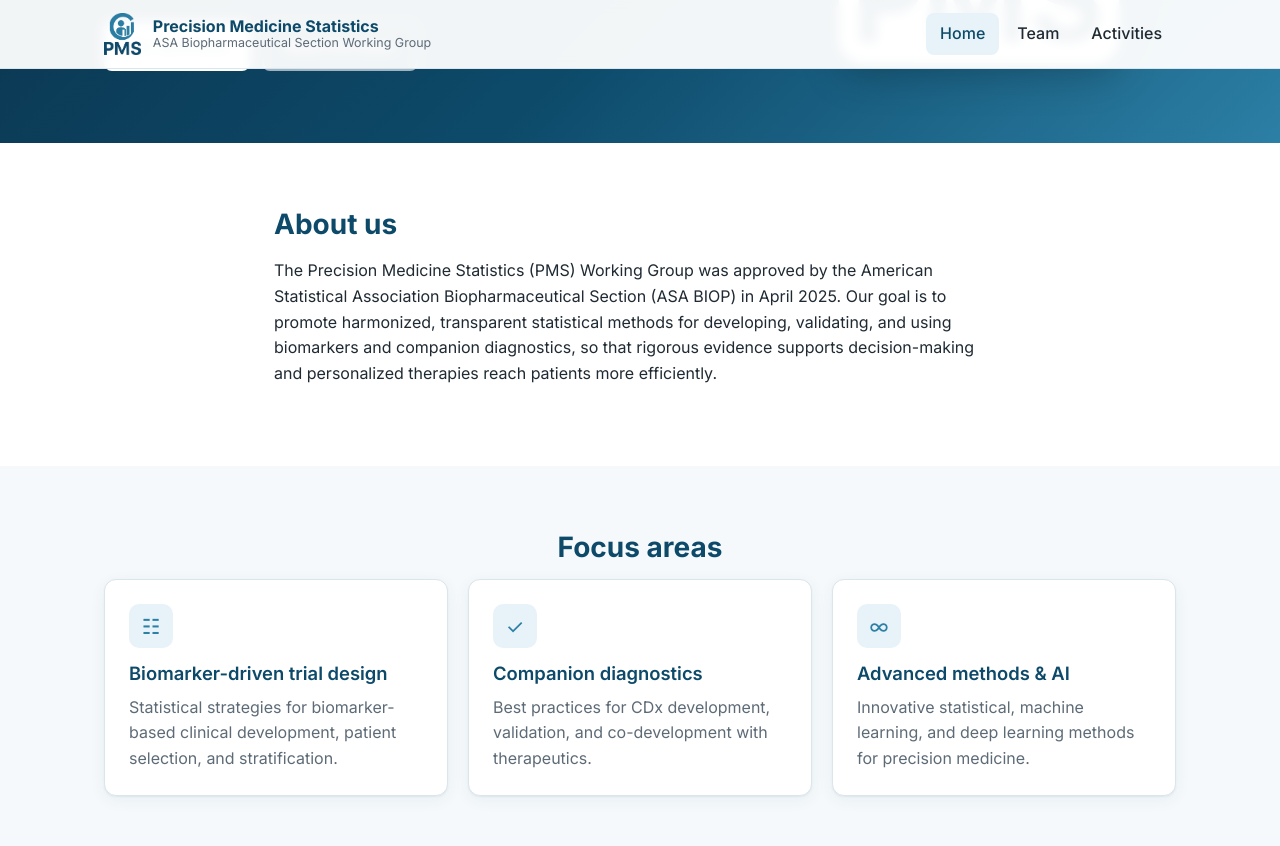
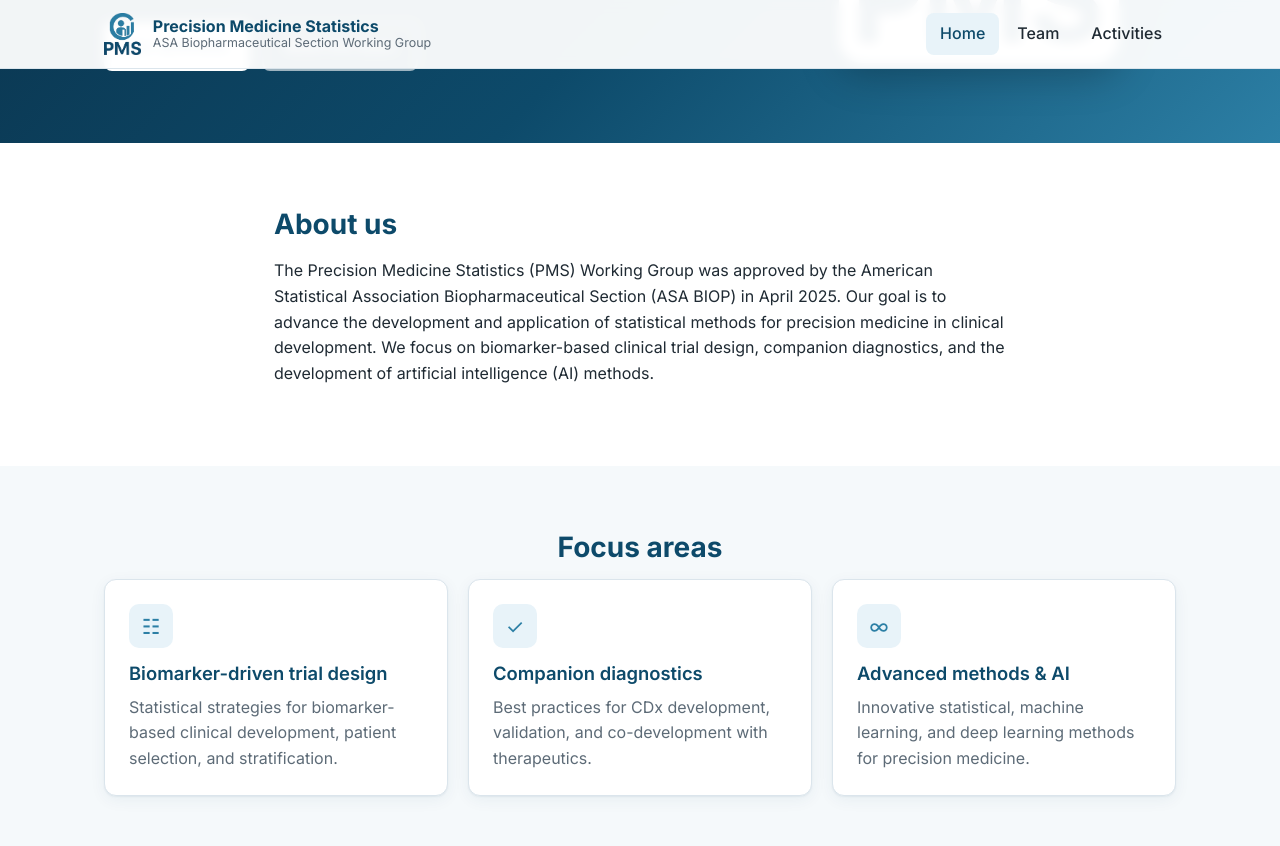
Before and after one commit to asa-biop-pms/asa-biop-pms.github.io, a Jekyll site: the page built from index.html, in a window 1280 px wide and 900 px high, scrolled down 400 px. Shown: the top 846 px of the window. Built offline with Jekyll 4.4.1, drawn with Linux system fonts in a browser that asks for light colours.

Commit message:
Update index.html

```diff
--- a/index.html
+++ b/index.html
@@ -25,10 +25,7 @@ layout: default
     <h2>About us</h2>
     <p>
       The Precision Medicine Statistics (PMS) Working Group was approved by the American
-      Statistical Association Biopharmaceutical Section (ASA BIOP) in April 2025. Our goal is
-      to promote harmonized, transparent statistical methods for developing, validating, and
-      using biomarkers and companion diagnostics, so that rigorous evidence supports
-      decision-making and personalized therapies reach patients more efficiently.
+      Statistical Association Biopharmaceutical Section (ASA BIOP) in April 2025. Our goal is to advance the development and application of statistical methods for precision medicine in clinical development. We focus on biomarker-based clinical trial design, companion diagnostics, and the development of artificial intelligence (AI) methods.
     </p>
     <p>
 
```
